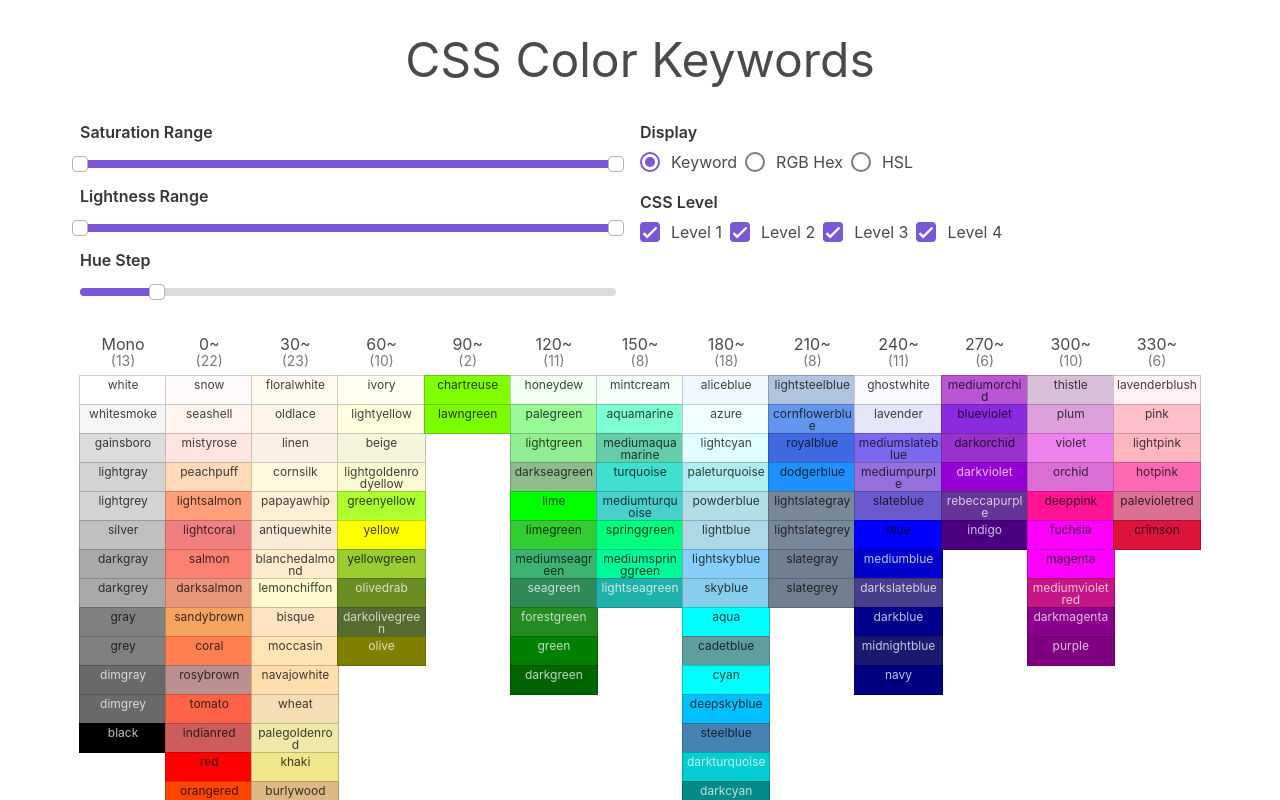
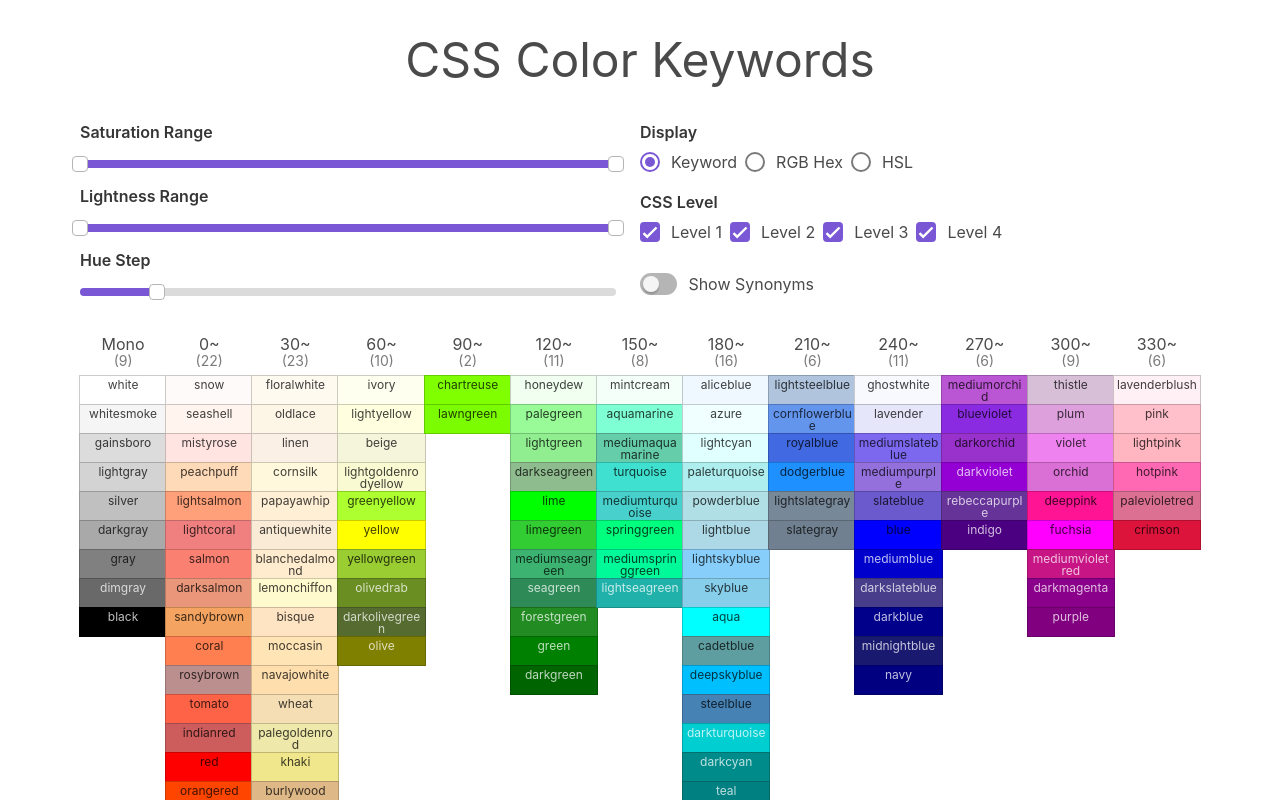
Before and after one commit to jay-es/css-color-keywords, a Vue app: page / in a window 1280 px wide. Shown: the top 800 px of the page. Built offline with nearby package versions, Linux system fonts and the light colour scheme.

Commit message:
同色の表示切替を実装

```diff
--- a/src/components/ColorGroup.vue
+++ b/src/components/ColorGroup.vue
@@ -41,7 +41,7 @@ export default Vue.extend({
       )
     },
     filtered(): Color[] {
-      return this.groupColors.filter(({ hsl, level }) => {
+      return this.groupColors.filter(({ hex, hsl, level }, i, a) => {
         if (hsl[1] > store.satRange[1] || hsl[1] < store.satRange[0]) {
           return false
         }
@@ -54,7 +54,15 @@ export default Vue.extend({
           return false
         }
 
-        return store.cssLevel.some(v => level.includes(v))
+        if (!store.cssLevel.some(lv => level.includes(lv))) {
+          return false
+        }
+
+        if (!store.showSyn && a.findIndex(v => v.hex === hex) !== i) {
+          return false
+        }
+
+        return true
       })
     },
     title(): string {
--- a/src/components/FilterControl.vue
+++ b/src/components/FilterControl.vue
@@ -18,7 +18,7 @@
         <b-radio v-model="dispProp" native-value="hex">RGB Hex</b-radio>
         <b-radio v-model="dispProp" native-value="hsl">HSL</b-radio>
       </div>
-      <div class="field">
+      <div class="block">
         <label class="label">CSS Level</label>
         <b-checkbox v-model="cssLevel" native-value="Level 1">
           Level 1
@@ -32,6 +32,11 @@
         <b-checkbox v-model="cssLevel" native-value="Level 4">
           Level 4
         </b-checkbox>
+      </div>
+      <div class="field">
+        <b-switch v-model="showSyn">
+          Show Synonyms
+        </b-switch>
       </div>
     </div>
   </div>
@@ -64,6 +69,16 @@ export default Vue.extend({
       get: () => store.satRange,
       set: v => (store.satRange = v),
     },
+    showSyn: {
+      get: () => store.showSyn,
+      set: v => (store.showSyn = v),
+    },
   },
 })
 </script>
+
+<style scoped>
+.switch >>> .check {
+  font-size: 85%;
+}
+</style>
--- a/src/store/index.ts
+++ b/src/store/index.ts
@@ -8,4 +8,5 @@ export default Vue.observable({
   hueStep: 30,
   litRange: [0, 100] as Range,
   satRange: [0, 100] as Range,
+  showSyn: false,
 })
```
